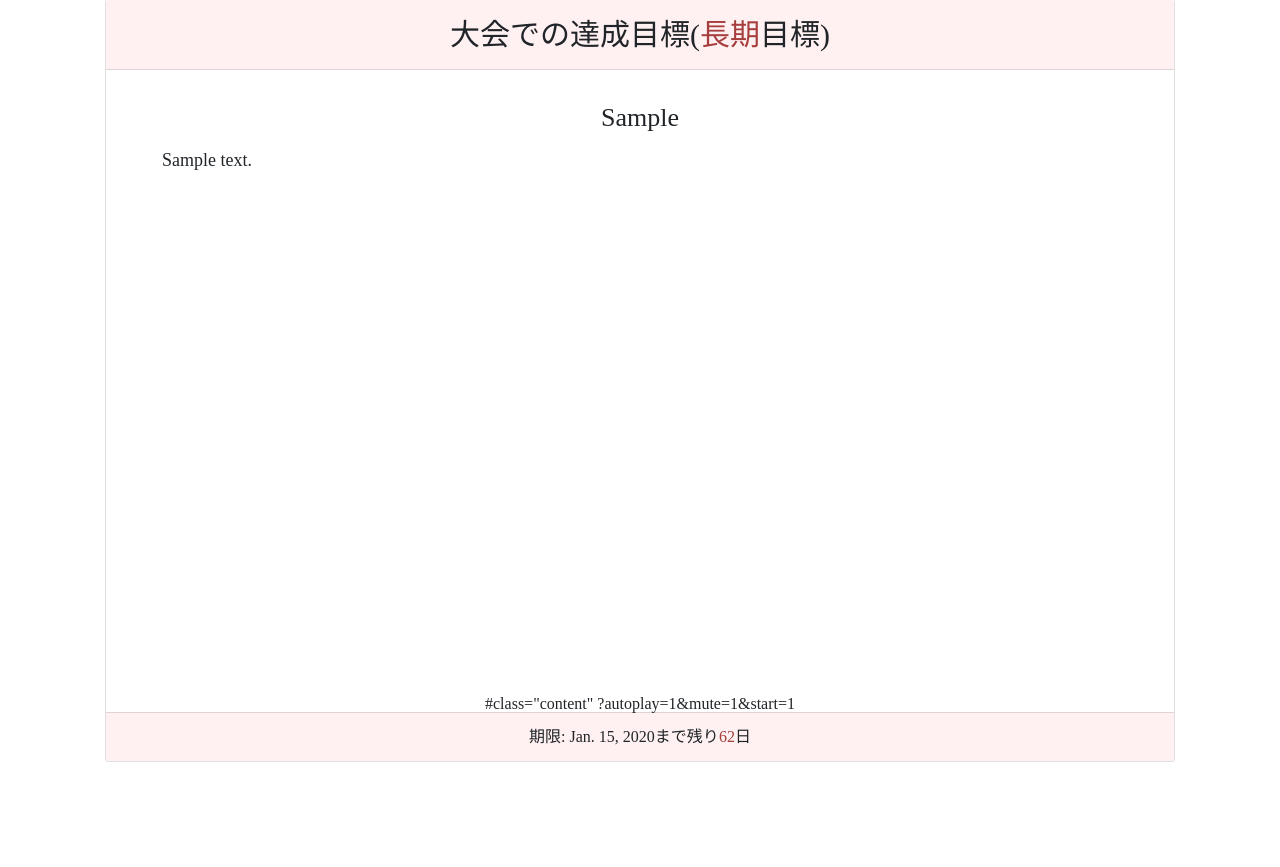
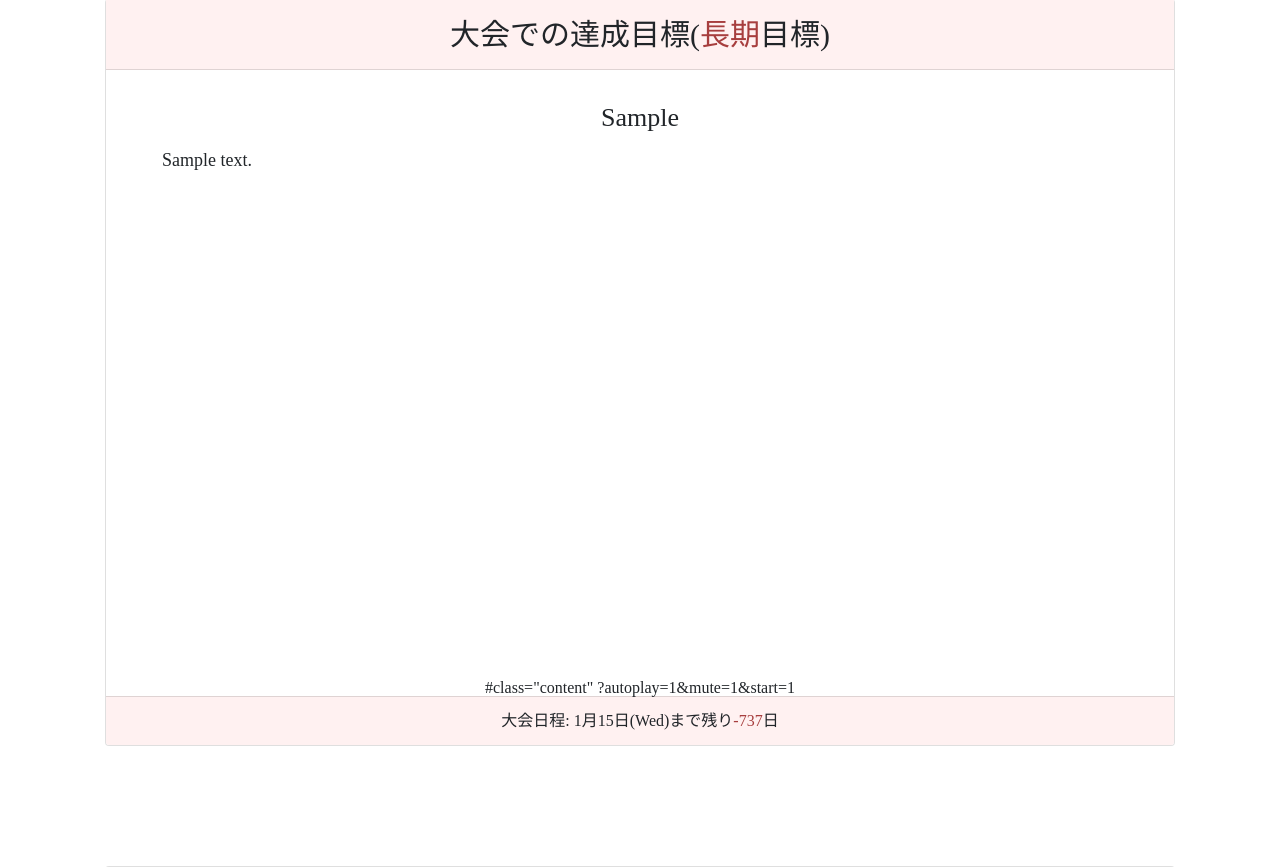
Before and after one commit to kazuya0208442/Training-Diary, a Django app: page / in a window 1280 px wide. Shown: the part 951-1818 px from the top of the page. Run offline with Django 3.2, Linux system fonts and the light colour scheme; tables that the repository leaves empty hold one stand-in row (values such as "Sample post"); some libraries are stand-ins or nearby versions; some web fonts are replaced.

Commit message:
fix_target_footer_date_#109

```diff
--- /dev/null
+++ b/app/core/day_computed.py
@@ -0,0 +1,13 @@
+import datetime
+
+
+def day_computed(x):
+    year, month, day = map(int, str(x).split('-'))
+    dt_now = datetime.date.today()
+    d_target = datetime.date(year, month, day)
+    td = d_target - dt_now
+    td_days = d_target - dt_now
+
+    return td_days.days
+
+# day_computed('2022-01-18')
--- a/app/core/views.py
+++ b/app/core/views.py
@@ -4,6 +4,10 @@
 from .models import Staff, Target, TodoModel, Training, Week
 from django.urls import reverse_lazy
 from .change_link import change_link
+from .day_computed import day_computed
+import datetime
+
+
 
 
 # Create your views here.
@@ -40,11 +44,13 @@
    context_object_name = 'target'
    model = Target
 
-
    def get_context_data(self, **kwargs):
 
        def _to_float(x_list):
            return [float(v) for v in x_list]
+
+       target_date = Target.objects.values('long_target_date').get(pk=1)['long_target_date']
+       time_delta = day_computed(target_date)
 
        t_time = Training.objects.values_list('training_time', flat=True)
        t_time_new = _to_float(t_time)
@@ -66,6 +72,7 @@
            'stability_time_new': stability_time_new,
            's_time_new': s_time_new,
            'link_new_long': new_link,
+           'time_delta': time_delta,
        })
        return context
 
--- a/app/templates/app_home.html
+++ b/app/templates/app_home.html
@@ -144,7 +144,8 @@
     max-width: 840px;
     max-height: 472.5px;
     margin: 0 auto;
-    margin-top: 25px;
+    /* padding-top: 70px; */
+    margin-top: 9px;
 }
   .wrapper:before {
     content:"";
@@ -395,7 +396,7 @@
     </div>
   </div>
   <div class="card-footer">
-    期限:&nbsp;{{ item.long_target_date }}まで残り<span class="purple">62</span>日
+    大会日程:&nbsp;{{item.long_target_date |date:"n" }}月{{item.long_target_date |date:"j" }}日({{item.long_target_date |date:"D" }})まで残り<span class="purple">{{ time_delta }}</span>日
   </div>
 </div>
 
@@ -412,7 +413,8 @@
     </div>
   </div>
   <div class="card-footer">
-    期限:&nbsp;2月25日まで残り<span class="purple">32</span>日
+    <!-- 期限:&nbsp;2月25日まで残り<span class="purple">32</span>日 -->
+    気合い入れていこう!!
   </div>
 </div>
 
@@ -425,7 +427,7 @@
     <h4 class="card-title">{{ item.short_target }}</h4>
     <p class="card-text text-left">{{ item.middle_target_summary }}</p>
   </div>
-  <div class="card-footer text-muted">
+  <div class="card-footer">
     頑張っていきましょう!!
   </div>
 </div>
```
